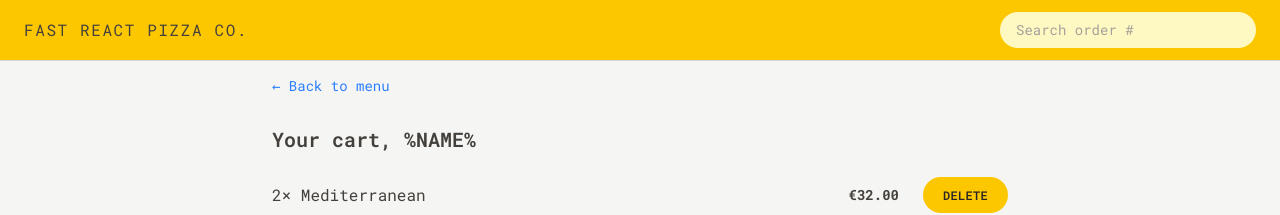
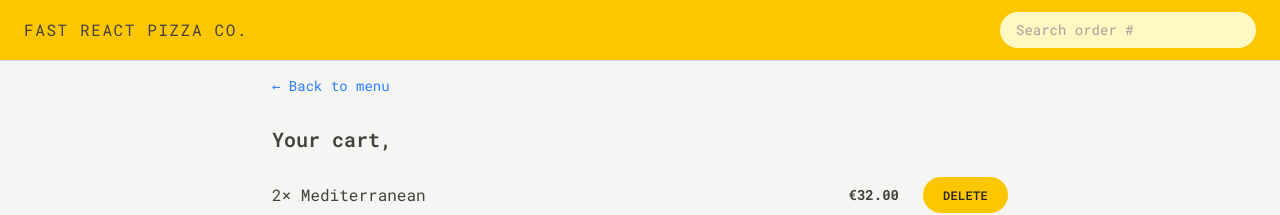
Before and after one commit to fisheeesh/fast-react-pizza, a React (Vite) app: page /cart in a window 1280 px wide. Shown: the top 215 px of the page. Built offline with nearby package versions, Linux system fonts and the light colour scheme.

Commit message:
manipulating user state

```diff
--- a/src/features/cart/Cart.jsx
+++ b/src/features/cart/Cart.jsx
@@ -2,6 +2,7 @@
 import LinkButton from '../../ui/LinkButton';
 import Button from '../../ui/Button'
 import CartItem from './CartItem';
+import { useSelector } from 'react-redux';
 
 const fakeCart = [
   {
@@ -28,6 +29,7 @@
 ];
 
 function Cart() {
+  const { username } = useSelector(store => store.user)
   const cart = fakeCart;
 
   return (
@@ -36,7 +38,7 @@
         &larr; Back to menu
       </LinkButton>
 
-      <h2 className='mt-7 text-xl font-semibold'>Your cart, %NAME%</h2>
+      <h2 className='mt-7 text-xl font-semibold'>Your cart, {username}</h2>
       <ul className='divide-y mt-3 divide-stone-200 border-b border-b-stone-200'>
         {
           cart.map((item, index) => (
--- a/src/features/order/CreateOrder.jsx
+++ b/src/features/order/CreateOrder.jsx
@@ -1,9 +1,10 @@
 /* eslint-disable react-refresh/only-export-components */
 /* eslint-disable no-unused-vars */
-import { useState } from "react";
+import { useEffect, useState } from "react";
 import { Form, redirect, useActionData, useNavigation } from "react-router-dom";
 import { createOrder } from "../../services/apiRestaurant";
 import Button from "../../ui/Button";
+import { useSelector } from "react-redux";
 
 // https://uibakery.io/regex-library/phone-number
 const isValidPhone = (str) =>
@@ -37,12 +38,10 @@
 
 function CreateOrder() {
   // const [withPriority, setWithPriority] = useState(false);
+  const { username } = useSelector(store => store.user)
   const cart = fakeCart;
-
   const navigation = useNavigation()
-
   const isSubmitting = navigation.state === 'submitting'
-
   const formErrors = useActionData()
 
   return (
@@ -53,7 +52,7 @@
       <Form method="POST">
         <div className="mb-5 flex flex-col gap-2 sm:flex-row sm:items-center">
           <label className="sm:basis-40">First Name</label>
-          <input className="input grow" type="text" name="customer" required />
+          <input defaultValue={username} className="input grow" type="text" name="customer" required />
         </div>
 
         <div className="mb-5 flex flex-col gap-2 sm:flex-row sm:items-center">
--- a/src/features/user/CreateUser.jsx
+++ b/src/features/user/CreateUser.jsx
@@ -1,13 +1,20 @@
 import { useState } from 'react';
 import Button from '../../ui/Button';
 import { useDispatch } from 'react-redux';
+import { updateName } from './userSlice';
+import { useNavigate } from 'react-router-dom';
 
 function CreateUser() {
+  const navigate = useNavigate()
   const [username, setUsername] = useState('');
   const dispatch = useDispatch()
 
   function handleSubmit(e) {
     e.preventDefault();
+    if (!username) return
+
+    dispatch(updateName(username))
+    navigate('/menu')
   }
 
   return (
--- a/src/ui/Home.jsx
+++ b/src/ui/Home.jsx
@@ -1,6 +1,9 @@
+import { useSelector } from 'react-redux';
 import CreateUser from '../features/user/CreateUser'
+import Button from './Button';
 
 function Home() {
+  const { username } = useSelector(store => store.user)
   return (
     <div className='my-10 sm:my-16 text-center px-4'>
       <h1 className='mb-8 text-xl font-semibold md:text-2xl'>
@@ -11,7 +14,7 @@
         </span>
       </h1>
 
-      <CreateUser />
+      {username === '' ? <CreateUser /> : <Button to={'/menu'} type={'primary'}>Continue Ordering, {username}</Button>}
     </div>
   );
 }
```
